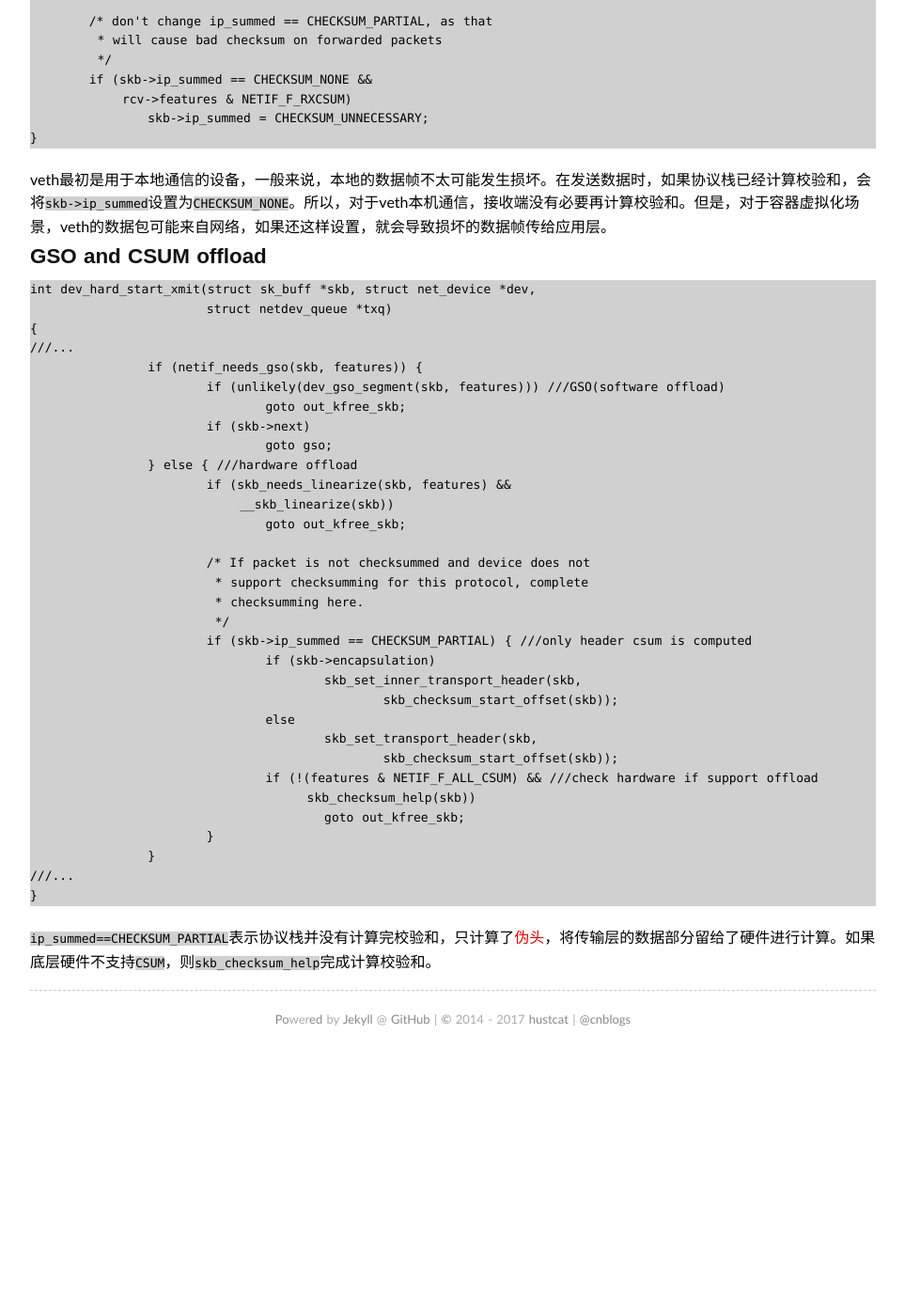
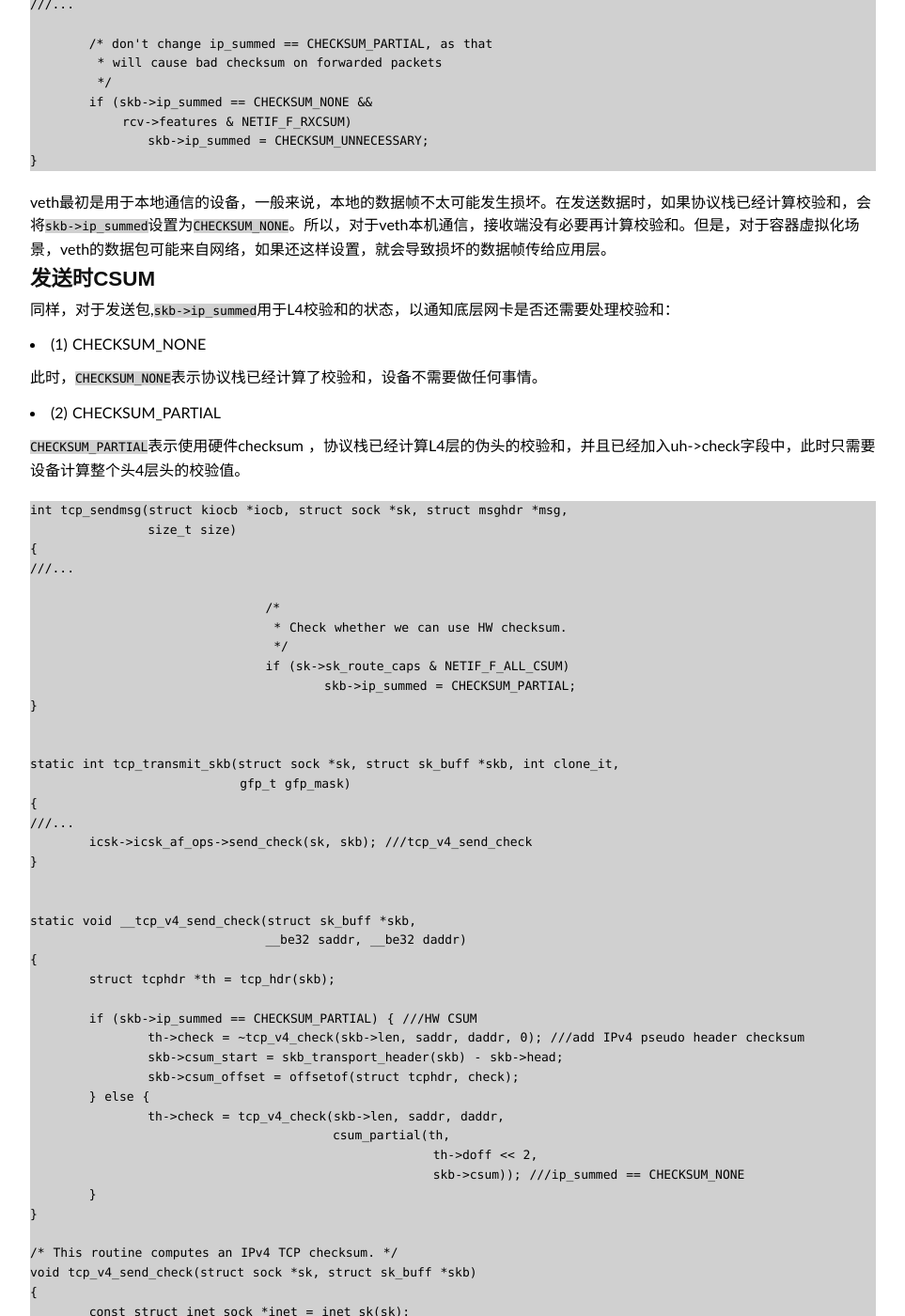
Before and after one commit to hustcat/hustcat.github.io, a Jekyll site: the page built from wiki/network/checksum.md, in a window 1280 px wide and 1400 px high, scrolled down 4041 px. Shown: the whole window at 94% size, without its empty margins (158-1121 px from the left). Built offline with Jekyll 4.4.1, drawn with Linux system fonts in a browser that asks for light colours; some web fonts are replaced; our own code applies the rules of GitHub Pages for plain Markdown files; comment, search, counter and statistics services are not loaded; before the commit the page ends 5168 px from its top, so only the background shows below that; some of the changed text lies outside the part shown.

Commit message:
Update checksum.md

````diff
--- a/wiki/network/checksum.md
+++ b/wiki/network/checksum.md
@@ -88,6 +88,8 @@ struct sk_buff {
 #define CHECKSUM_COMPLETE 2
 #define CHECKSUM_PARTIAL 3 ///only compute IP header, not include data
 ```
+
+## 接收时的CSUM
 
 对于接收包,`skb->csum`可能包含L4校验和。`skb->ip_summed`表述L4校验和的状态：
 
@@ -206,7 +208,70 @@ static netdev_tx_t veth_xmit(struct sk_buff *skb, struct net_device *dev)
 
 veth最初是用于本地通信的设备，一般来说，本地的数据帧不太可能发生损坏。在发送数据时，如果协议栈已经计算校验和，会将`skb->ip_summed`设置为`CHECKSUM_NONE`。所以，对于veth本机通信，接收端没有必要再计算校验和。但是，对于容器虚拟化场景，veth的数据包可能来自网络，如果还这样设置，就会导致损坏的数据帧传给应用层。
 
-## GSO and CSUM offload
+## 发送时CSUM
+
+同样，对于发送包,`skb->ip_summed`用于L4校验和的状态，以通知底层网卡是否还需要处理校验和：
+
+* (1) CHECKSUM_NONE
+
+此时，`CHECKSUM_NONE`表示协议栈已经计算了校验和，设备不需要做任何事情。
+
+* (2) CHECKSUM_PARTIAL
+
+`CHECKSUM_PARTIAL`表示使用硬件checksum ，协议栈已经计算L4层的伪头的校验和，并且已经加入uh->check字段中，此时只需要设备计算整个头4层头的校验值。
+
+
+```
+int tcp_sendmsg(struct kiocb *iocb, struct sock *sk, struct msghdr *msg,
+		size_t size)
+{
+///...
+
+				/*
+				 * Check whether we can use HW checksum.
+				 */
+				if (sk->sk_route_caps & NETIF_F_ALL_CSUM)
+					skb->ip_summed = CHECKSUM_PARTIAL;
+}
+
+
+static int tcp_transmit_skb(struct sock *sk, struct sk_buff *skb, int clone_it,
+			    gfp_t gfp_mask)
+{
+///...
+	icsk->icsk_af_ops->send_check(sk, skb); ///tcp_v4_send_check
+}
+
+
+static void __tcp_v4_send_check(struct sk_buff *skb,
+				__be32 saddr, __be32 daddr)
+{
+	struct tcphdr *th = tcp_hdr(skb);
+
+	if (skb->ip_summed == CHECKSUM_PARTIAL) { ///HW CSUM
+		th->check = ~tcp_v4_check(skb->len, saddr, daddr, 0); ///add IPv4 pseudo header checksum
+		skb->csum_start = skb_transport_header(skb) - skb->head;
+		skb->csum_offset = offsetof(struct tcphdr, check);
+	} else {
+		th->check = tcp_v4_check(skb->len, saddr, daddr,
+					 csum_partial(th,
+						      th->doff << 2,
+						      skb->csum)); ///ip_summed == CHECKSUM_NONE
+	}
+}
+
+/* This routine computes an IPv4 TCP checksum. */
+void tcp_v4_send_check(struct sock *sk, struct sk_buff *skb)
+{
+	const struct inet_sock *inet = inet_sk(sk);
+
+	__tcp_v4_send_check(skb, inet->inet_saddr, inet->inet_daddr);
+}
+```
+
+* dev_queue_xmit
+
+最后在`dev_queue_xmit`发送的时候发现设备不支持硬件checksum还会进行软件计算（是否会走这里？）:
 
 ```
 int dev_hard_start_xmit(struct sk_buff *skb, struct net_device *dev,
@@ -235,11 +300,10 @@ int dev_hard_start_xmit(struct sk_buff *skb, struct net_device *dev,
 					skb_set_transport_header(skb,
 						skb_checksum_start_offset(skb));
 				if (!(features & NETIF_F_ALL_CSUM) && ///check hardware if support offload
-				     skb_checksum_help(skb))
+				     skb_checksum_help(skb)) ///HW not support CSUM
 					goto out_kfree_skb;
 			}
 		}
-///...
 }
 ```
 
````
